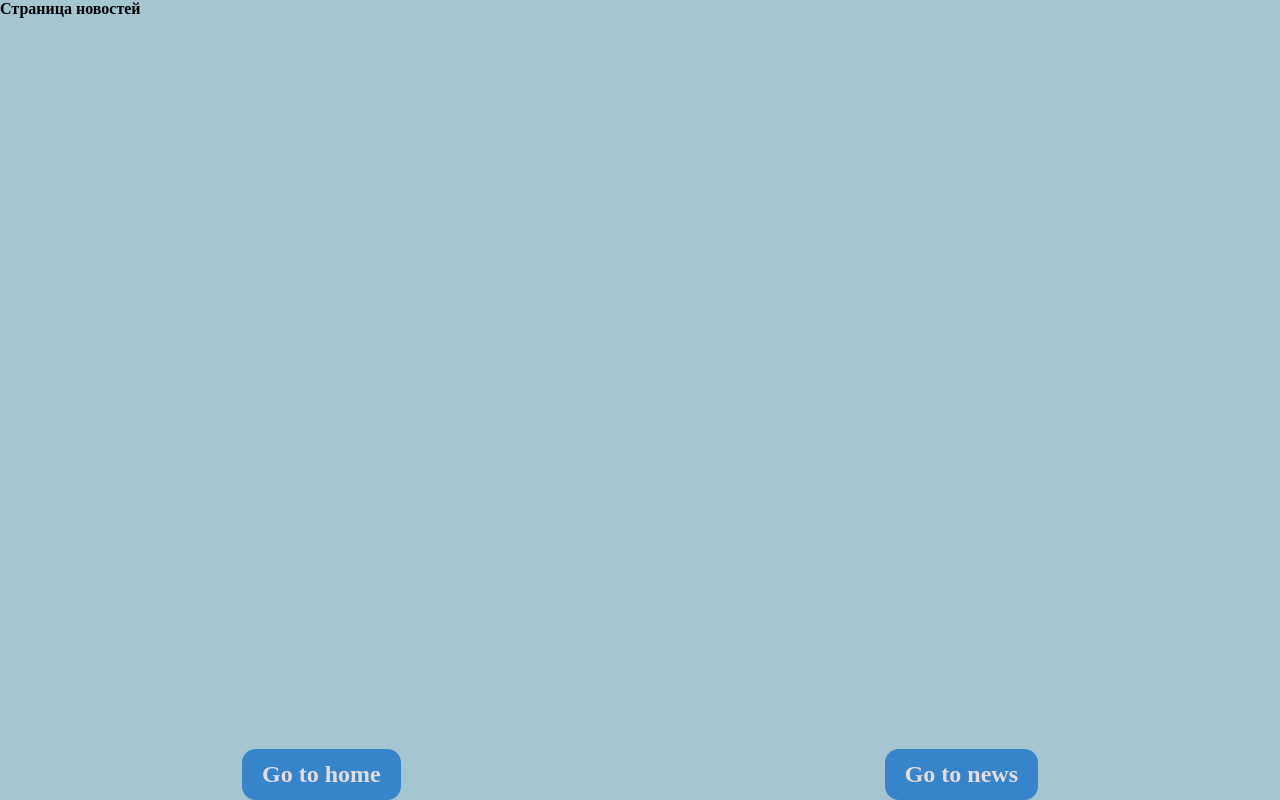
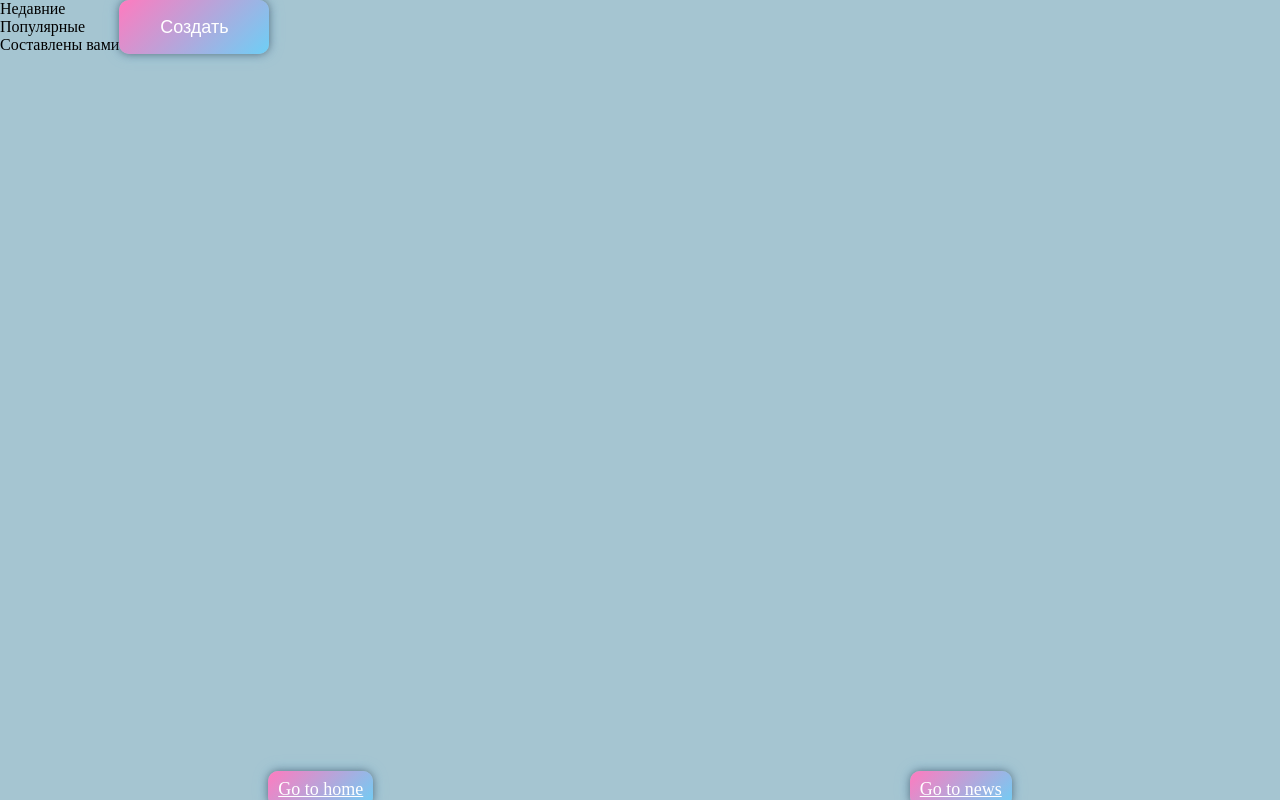
Before and after one commit to alekcmirniy/BlogPlatform_CompositionAPI, a Vue app: page /news in a window 1280 px wide. Built offline with nearby package versions, Linux system fonts and the light colour scheme; sample sign-in values are in the browser's storage.

Commit message:
initial changes for newsview page logic

```diff
--- a/src/components/ErrorWindow.vue
+++ b/src/components/ErrorWindow.vue
@@ -1,3 +1,14 @@
+<template>
+    <aside v-if="isCurrentError" class="error-container">
+            <h3 class="error-header">⚠ Ошибка {{ currentError.name }}</h3>
+            <button @click="switchErrorMessageVisibility" type="button" class="default-button">{{ buttonMessage }}</button>
+            <div v-if="isErrorMessageVisible" class="error-message">
+                {{ currentError.message }}
+            </div>
+            <button @click="closeWindow" class="default-close-button" type="button">✕</button>
+    </aside>
+</template>
+
 <script setup lang="ts">
     import { useHandleError } from '@/composables/useHandleError';
     import { computed, ref } from 'vue';
@@ -5,7 +16,7 @@
     const { currentError, closeError: closeWindow } = useHandleError();
 
     const isCurrentError = computed(() => {
-        return (currentError.message.length && currentError.name.length) ? true : false;
+        return (currentError.message.length && currentError.name.length);
     })
 
     const isErrorMessageVisible = ref(false);
@@ -15,44 +26,11 @@
     }
 
     const buttonMessage = computed(() => {
-        return isErrorMessageVisible.value ? 'Показать' : 'Развернуть';
+        return isErrorMessageVisible.value ? 'Свернуть' : 'Показать';
     })
-//использовать класс defaultButton
 </script>
 
-<template>
-    <aside v-if="isCurrentError" class="error-container">
-            <h3 class="error-header">⚠ Ошибка {{ currentError.name }}</h3>
-            <button @click="switchErrorMessageVisibility" type="button" class="show-error-message-button">{{ buttonMessage }}</button>
-            <div v-if="isErrorMessageVisible" class="error-message">
-                {{ currentError.message }}
-            </div>
-            <button @click="closeWindow" class="close-window-button" type="button">✕</button>
-    </aside>
-</template>
-
 <style scoped lang="scss">
-@mixin button-props {
-    border-radius: 10px;
-    padding: 8px 10px;
-    font-size: 18px;
-    width: 150px;
-    color: #fff;
-    background: linear-gradient(135deg, #ff7bbf, #6dcff6);
-    box-shadow: 0 0 8px rgba(26, 21, 24, 0.5), 0 0 15px rgba(120, 200, 255, 0.4);
-    border: none;
-    transition: all 0.3s ease;
-
-    &:hover {
-        transform: translateY(-2px);
-        box-shadow: 0 0 12px rgba(255, 180, 230, 0.7), 0 0 20px rgba(130, 210, 255, 0.6);
-    }
-
-    &:active {
-        transform: scale(0.97);
-    }
-}
-
 .error-container {
     --close-button-height: 30px;
     width: min(320px, 70%);
@@ -82,10 +60,6 @@
     word-break: break-word;
     }
 
-    .show-error-message-button {
-        @include button-props;
-    }
-
     .error-message {
         max-width: 100%;
         padding: 8px 10px;
@@ -101,29 +75,15 @@
         transition: max-height 0.4s ease, opacity 0.4s ease;
     }
 
-    .close-window-button {
-        @include button-props;
-        height: var(--close-button-height);
-        width: var(--close-button-height);
-        font-size: 16px;
-        padding: 0;
-        position: absolute;
-        top: 0;
-        right: 0;
-        border-radius: 0 10px 0 10px;
-        background: linear-gradient(135deg, #ff9acb, #8fd8ff);
-        }
-    }
-
     @keyframes fadeIn {
         from {
         opacity: 0;
         transform: translateY(-10px);
-    }
-    to {
-        opacity: 1;
-        transform: translateY(0);
+        }
+        to {
+            opacity: 1;
+            transform: translateY(0);
+        }
     }
 }
-
 </style>
--- a/src/components/NavigationComponent.vue
+++ b/src/components/NavigationComponent.vue
@@ -1,11 +1,3 @@
-<script setup lang="ts">
-import { reactive } from 'vue';
-import '@/main.scss';
-    const links = reactive([ { path: "/", name: "home" }, { path: "/news", name: "news" } ]);
-
-
-</script>
-
 <template>
     <ul class="container">
         <li v-for="link in links" :key="link.name">
@@ -13,6 +5,12 @@ import '@/main.scss';
         </li>
     </ul>
 </template>
+
+<script setup lang="ts">
+import { reactive } from 'vue';
+import '@/main.scss';
+    const links = reactive([ { path: "/", name: "home" }, { path: "/news", name: "news" } ]);
+</script>
 
 <style lang="scss" scoped>
 .container {
--- a/src/composables/useHandleError.ts
+++ b/src/composables/useHandleError.ts
@@ -5,8 +5,8 @@ const DEFAULT_ERROR_VALUES = {
     message: ''
 } as Error;
 
-let errorQueue = reactive<Error[]>([]);
-let currentError = reactive<Error>(DEFAULT_ERROR_VALUES);
+const errorQueue = reactive<Error[]>([]);
+const currentError = reactive<Error>(DEFAULT_ERROR_VALUES);
 
 export const useHandleError = () => {
 
@@ -23,13 +23,13 @@ export const useHandleError = () => {
         currentError.name = '';
     }
 
-    watch(errorQueue, (newValue) => {
-        if (newValue.length > 0) {
+    watch(() => errorQueue.length, (newValue) => {
+        if (newValue > 0) {
             const error = getErrorFromQueue();
             currentError.name = error.name;
             currentError.message = error.message;
         }
     }, { deep: true });
 
-    return { currentError, handleError: pushErrorInQueue, closeError: closeError };
+    return { currentError, handleError: pushErrorInQueue, closeError };
 }
--- a/src/main.scss
+++ b/src/main.scss
@@ -42,20 +42,41 @@ body {
     background: #a5c5d1;
 }
 
-.default-button {
-    display: flex;
-    font-weight: bold;
-    text-decoration: none;
-    color: rgb(230, 220, 220);
-    background-color: rgb(54, 133, 202);
-    border-radius: 14px;
-    padding: 12px 20px;
-    font-size: 24px;
+@mixin default-button-props {
+    border-radius: 10px;
+    font-size: 18px;
+    color: #fff;
+    background: linear-gradient(135deg, #ff7bbf, #6dcff6);
+    box-shadow: 0 0 8px rgba(26, 21, 24, 0.5), 0 0 15px rgba(120, 200, 255, 0.4);
+    border: none;
+    transition: all 0.3s ease;
+
+    &:hover {
+        transform: translateY(-2px);
+        box-shadow: 0 0 12px rgba(255, 180, 230, 0.7), 0 0 20px rgba(130, 210, 255, 0.6);
+    }
+
+    &:active {
+        transform: scale(0.97);
+    }
 
     &:disabled {
+        cursor: not-allowed;
         background-color: #96a1a5;
-        cursor: not-allowed;
     }
+}
 
-    transition: all 0.2s ease;
+.default-button {
+    @include default-button-props();
+    width: 150px;
+    padding: 8px 10px;
 }
+
+.default-close-button {
+    @include default-button-props();
+    width: fit-content;
+    position: absolute;
+    top: 0;
+    right: 0;
+    padding: 0 4px;
+}
--- a/src/utils/interfaces.ts
+++ b/src/utils/interfaces.ts
@@ -1,5 +1,5 @@
-export interface ApiResponse<T> {
-    data: T,
+export interface ApiResponse {
+    data: {},
     status: number,
     statusText: string,
     headers: {},
--- a/src/views/HomeView.vue
+++ b/src/views/HomeView.vue
@@ -1,11 +1,11 @@
+<template>
+    <h1>Домашняя страница</h1>
+</template>
+
 <script setup lang="ts">
 
 </script>
 
-<template>
-    <h1>Домашняя страница</h1>
-</template>
-
 <style lang="scss" scoped>
 
 </style>
--- a/src/views/LoginView.vue
+++ b/src/views/LoginView.vue
@@ -1,3 +1,14 @@
+<template>
+    <div class="container">
+        <form class="form-wrapper">
+            <input v-model="formData.login" type="text" placeholder="Enter login..." required/>
+            <input v-model="formData.password" type="password" placeholder="Enter password..." required/>
+            <input v-model="formData.token" type="text" placeholder="Enter token..." required/>
+            <button @click="handleRegister" :disabled="isRegisterDisabled" type="submit" class="default-button">Register</button>
+        </form>
+    </div>
+</template>
+
 <script setup lang="ts">
     import { computed, reactive } from 'vue';
 
@@ -24,17 +35,6 @@
     }
 </script>
 
-<template>
-    <div class="container">
-        <form class="form-wrapper">
-            <input v-model="formData.login" type="text" placeholder="Enter login..." required/>
-            <input v-model="formData.password" type="password" placeholder="Enter password..." required/>
-            <input v-model="formData.token" type="text" placeholder="Enter token..." required/>
-            <button @click="handleRegister" :disabled="isRegisterDisabled" type="submit" class="default-button">Register</button>
-        </form>
-    </div>
-</template>
-
 <style lang="scss" scoped>
 .container {
     position: absolute;
--- a/src/views/NewsView.vue
+++ b/src/views/NewsView.vue
@@ -1,11 +1,38 @@
+<template>
+    <div class="container">
+        <div>
+            <p>Недавние</p>
+            <p>Популярные</p>
+            <p>Составлены вами</p>
+        </div>
+        <button @click="handleNewPostButton" class="default-button">Создать</button>
+    </div>
+    <!--{{ responseData }} !-->
+</template>
+
 <script setup lang="ts">
+
+const handleNewPostButton = () => {
+    ;
+}
+// import { onMounted } from 'vue';
+// import { useAxiosRequest } from '@/composables/useAxiosRequest';
+
+// const { responseData, doFetchData } = useAxiosRequest('https://httpbin.org/get', 'get');
+
+// onMounted(() => {
+//     try {
+//         doFetchData()
+//     }
+//     catch(e) {
+//         throw e;
+//     }
+// })
 
 </script>
 
-<template>
-    <h1>Страница новостей</h1>
-</template>
-
 <style lang="scss" scoped>
-
+.container {
+    display: flex;
+}
 </style>
```
Also changed, not shown: src/composables/useAxiosRequest.ts (+13 -10 lines).
